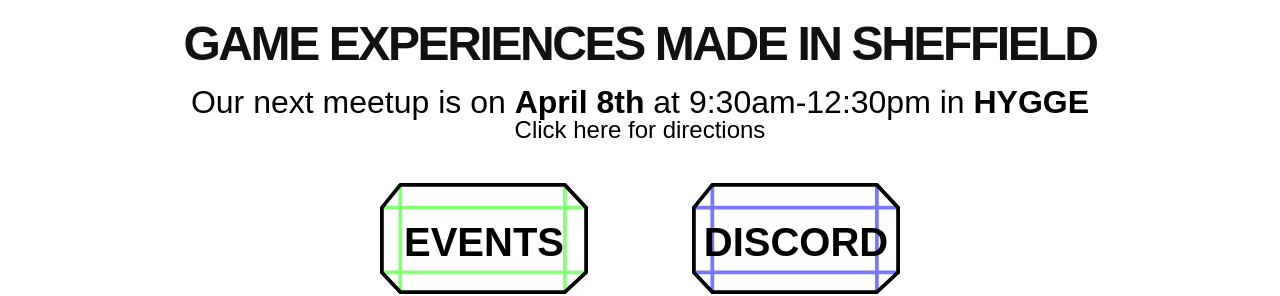
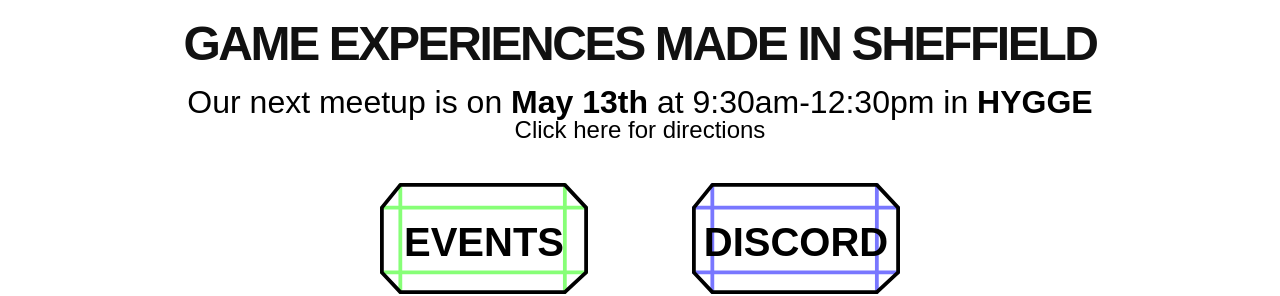
Before and after one commit to Willdotwhite/gemsheffield.com, a Jekyll site: the page built from index.html, in a window 1280 px wide. Shown: the part 208-504 px from the top of the page. Built offline with Jekyll 4.4.1, drawn with Linux system fonts in a browser that asks for light colours; some web fonts are replaced.

Commit message:
[AUTO] Updated meetup date

```diff
--- a/index.html
+++ b/index.html
@@ -19,7 +19,7 @@ buttons:
 ---
 
 <a href="https://goo.gl/maps/CXW9rS8m3XHax55Q7">
-    <p class="is-center" style="margin-bottom: 0;">Our next meetup is on <strong id="meetup-date">April 8th</strong> at 9:30am-12:30pm in <strong>HYGGE</strong></p>
+    <p class="is-center" style="margin-bottom: 0;">Our next meetup is on <strong id="meetup-date">May 13th</strong> at 9:30am-12:30pm in <strong>HYGGE</strong></p>
     <p class="is-center" style="margin-top: 0; font-size: 1.5rem">Click here for directions</p>
 </a>
 
```
